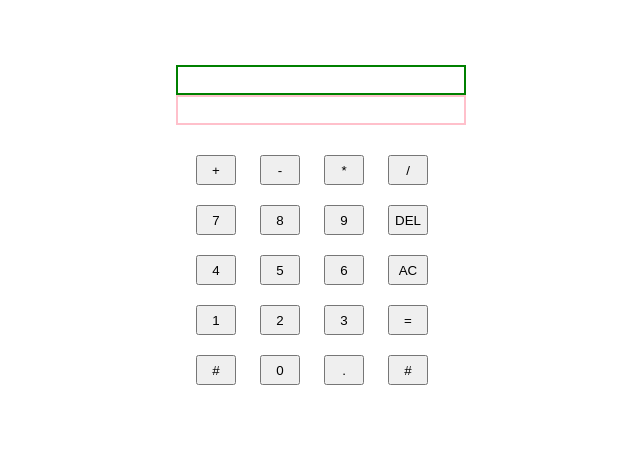
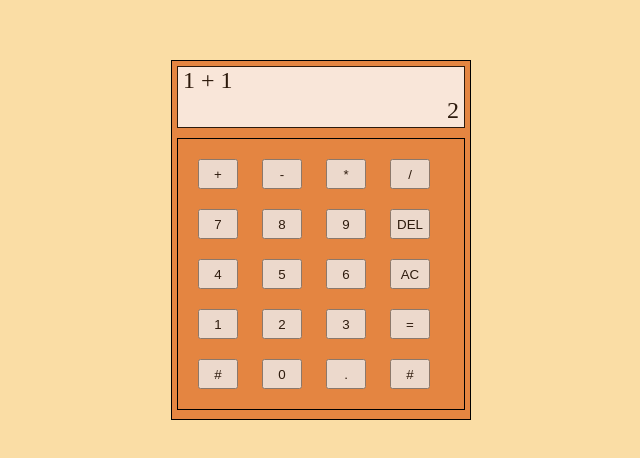
Before and after one commit to Thabiso3028/Calculator, a plain HTML site: page index.html in a window 1280 px wide. Shown: the part 160-618 px from the top of the page, without its empty margins (319-959 px from the left). Drawn offline with Linux system fonts and the light colour scheme.

Commit message:
Background colors

```diff
--- a/index.html
+++ b/index.html
@@ -14,11 +14,11 @@
         <div class="calculator">
             <div class="monitor">
                 <div class="input">
-
+                    <output aria-placeholder="Input here">1 + 1</output>
                 </div>
 
                 <div class="answer">
-
+                    <output aria-placeholder="Input here">2</output>
                 </div>
             </div>
 
--- a/main.css
+++ b/main.css
@@ -2,6 +2,9 @@
     box-sizing: border-box;
     padding: 0;
     margin: 0;
+}
+body{
+    background: #fadda5;
 }
 .main{
     position: absolute;
@@ -15,17 +18,21 @@
     position: absolute;
     width: 300px;
     height:360px;
-
+    border: 1px solid black;
+    background: #e48541;
+    z-index: 0;
 }
 
 .main .calculator .monitor{
-
+    border: 1px solid black;
     position: relative;
     margin: 5px 5px;
     height: auto;
+    background-color: white;
+    opacity: 0.8;
 }
 .main .calculator .buttons{
-
+    border: 1px solid black;
     position: absolute;
     justify-content:  space-around;
     height: auto;
@@ -38,18 +45,22 @@ button{
     height: 30px;
     width: 40px;
     margin: 10px;
+    opacity: 0.8;
 }
 .main .calculator .monitor .input{
     height: 30px;
-    border: 2px solid green;
+    /*border: 2px solid green;*/
     position: relative;
+    left: 5px;
 }
 .main .calculator .monitor .answer{
     height: 30px;
-    border: 2px solid pink;
+    /*border: 2px solid pink;*/
+    text-align: right;
     position: relative;
-    right:0;
+    right:5px;
 }
-#equals{
-
+output{
+    font-size: x-large;
+    font-weight: 400;
 }
```
